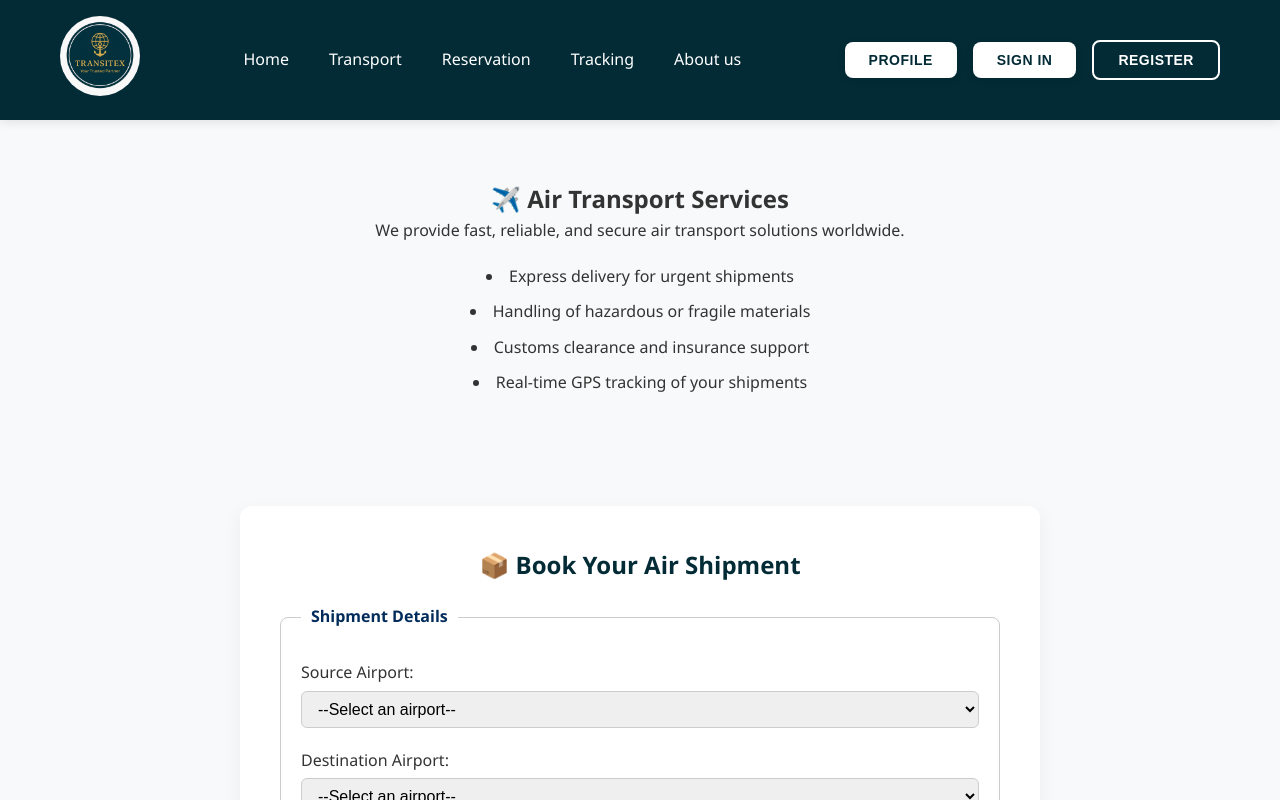
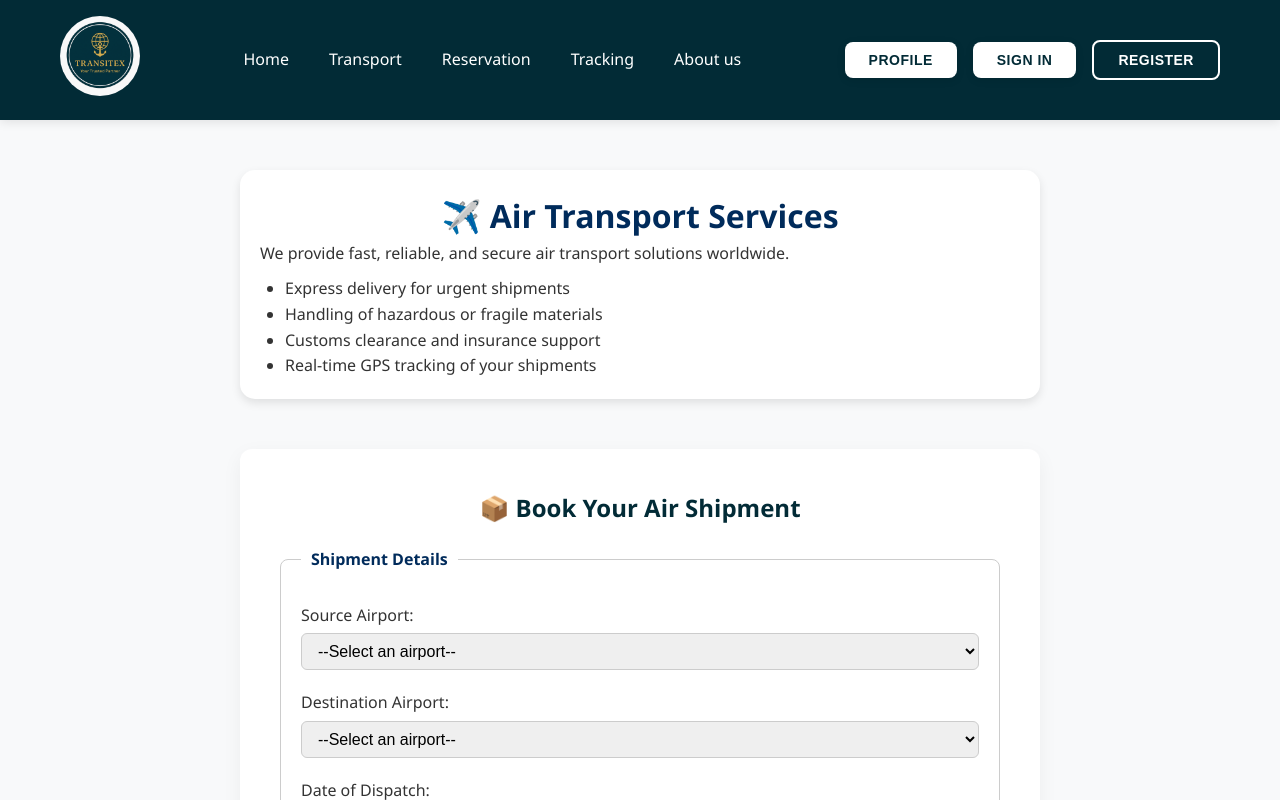
Before and after one commit to Ayadi-Louay/Projet-Web, a React (Create React App) app in the folder transitex/: page /airtransport in a window 1280 px wide. Shown: the top 800 px of the page. Built offline with nearby package versions, Linux system fonts and the light colour scheme.

Commit message:
Enhance styles for air transport info section
Updated styles for air transport info section, including max-width, margin, padding, background, border-radius, and box-shadow. Adjusted heading and list styles for better layout.

```diff
--- a/transitex/src/components/AirTransport.css
+++ b/transitex/src/components/AirTransport.css
@@ -75,22 +75,25 @@ body {
 
 /* Info section */
 .air-transport-info {
+  max-width: 800px;
+  margin: 50px auto;
+  padding: 20px;
+  background: white;
+  border-radius: 15px;
+  box-shadow: 0 4px 10px rgba(0, 0, 0, 0.1);
+}
+
+.air-transport-info h1 {
   text-align: center;
-  padding: 60px 20px;
+  color: #002b5b;
+  font-size: 2rem;
 }
 
 .air-transport-info ul {
-  list-style-position: inside;
-  margin: 20px auto 0;
-  padding: 0;
-  max-width: 600px;
-  text-align: center;
+  margin-top: 10px;
+  padding-left: 25px;
 }
 
-.air-transport-info ul li {
-  margin: 10px 0;
-  line-height: 1.6;
-}
 
 /* Booking section */
 .booking-section {
```
